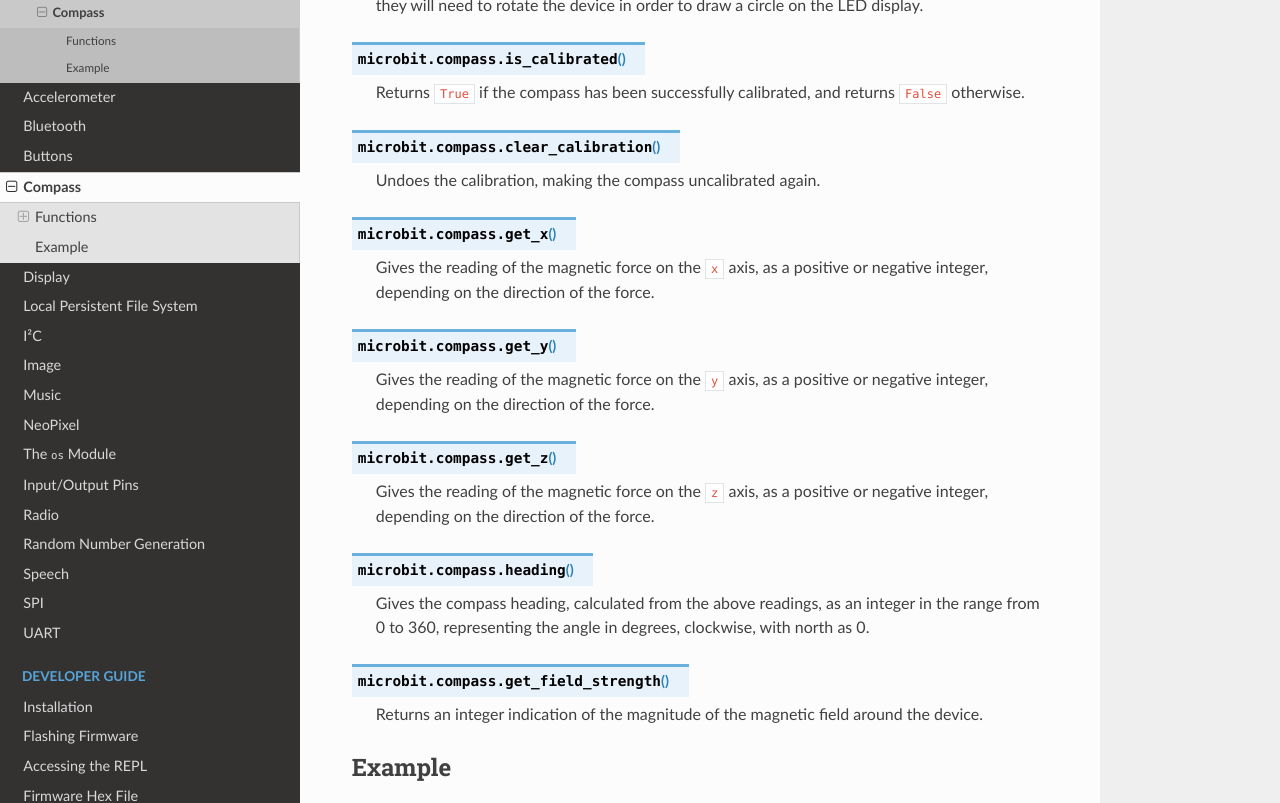
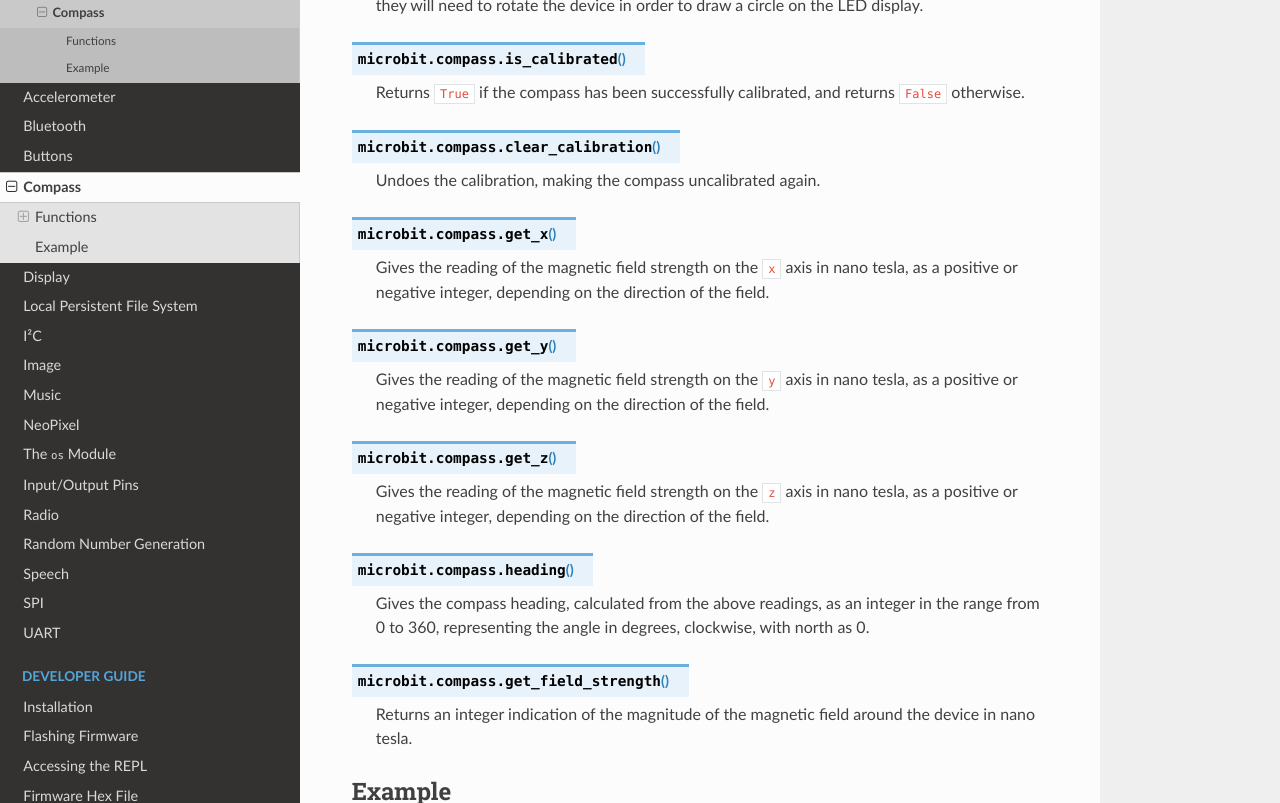
Before and after one commit to bbcmicrobit/micropython, a Sphinx documentation site: the page built from docs/compass.rst, in a window 1280 px wide and 900 px high, scrolled down 482 px, cut to the strip 0-803 px from the top of the window. Built offline with Sphinx 7.4.7 and the Read the Docs theme 2.0.0, drawn with Linux system fonts in a browser that asks for light colours.

Commit message:
Add nano teslas

```diff
--- a/docs/compass.rst
+++ b/docs/compass.rst
@@ -35,23 +35,23 @@
 
 .. py:function:: get_x()
 
-    Gives the reading of the magnetic force on the ``x`` axis, as a
-    positive or negative integer, depending on the direction of the
-    force.
+    Gives the reading of the magnetic field strength on the ``x`` axis in nano
+    tesla, as a positive or negative integer, depending on the direction of the
+    field.
 
 
 .. py:function:: get_y()
 
-    Gives the reading of the magnetic force on the ``y`` axis, as a
-    positive or negative integer, depending on the direction of the
-    force.
+    Gives the reading of the magnetic field strength on the ``y`` axis in nano
+    tesla, as a positive or negative integer, depending on the direction of the
+    field.
 
 
 .. py:function:: get_z()
 
-    Gives the reading of the magnetic force on the ``z`` axis, as a
-    positive or negative integer, depending on the direction of the
-    force.
+    Gives the reading of the magnetic field strength on the ``z`` axis in nano
+    tesla, as a positive or negative integer, depending on the direction of the
+    field.
 
 
 .. py:function:: heading()
@@ -64,7 +64,7 @@
 .. py:function:: get_field_strength()
 
     Returns an integer indication of the magnitude of the magnetic field around
-    the device.
+    the device in nano tesla.
 
 
 Example
```
